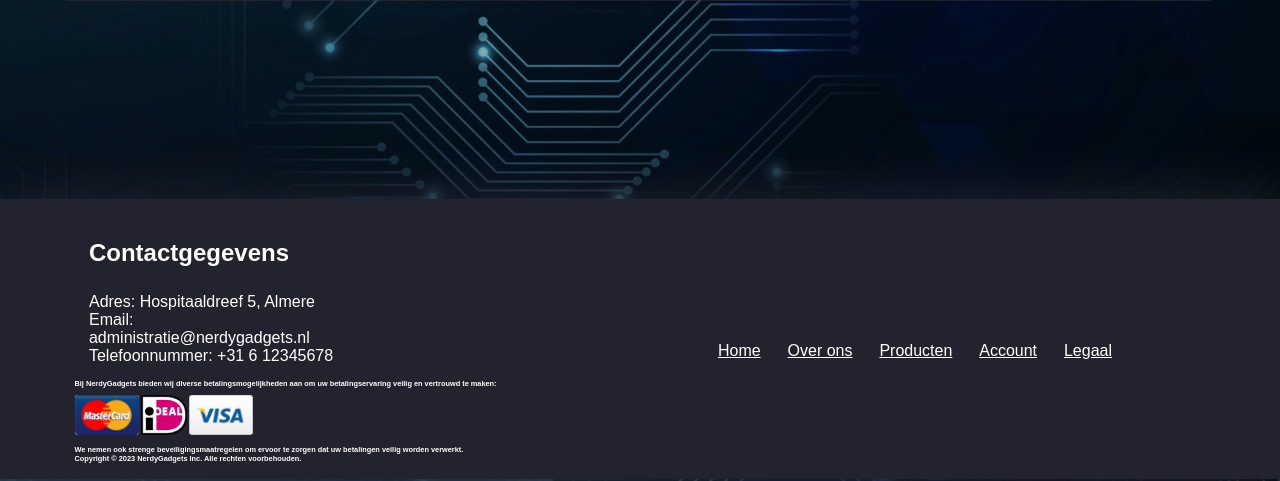
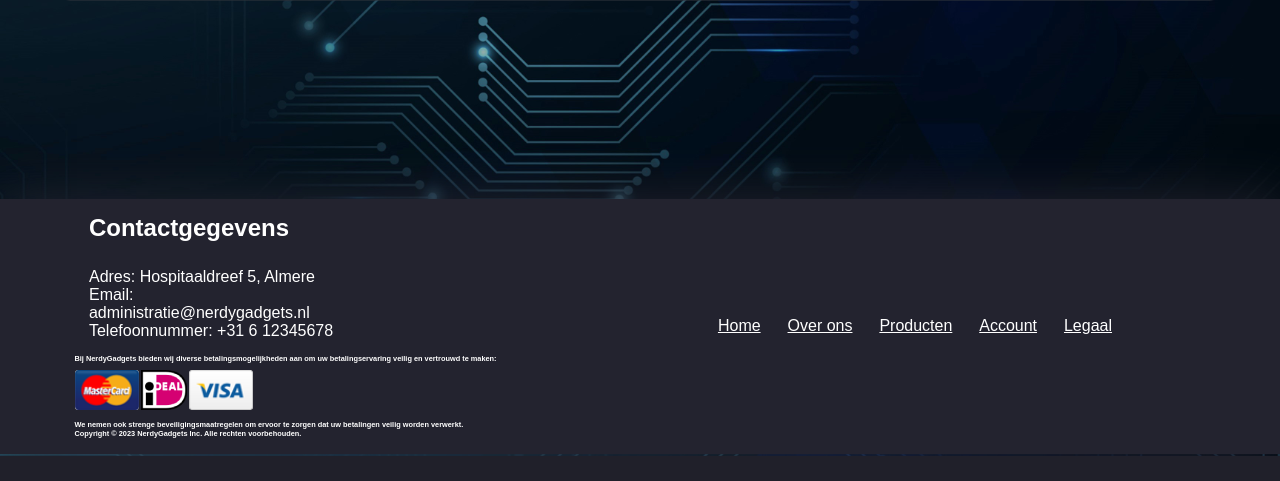
Before and after one commit to wiljanverhoeven/NerdyGadgets, a PHP site: page /index.php in a window 1280 px wide. Shown: the part 2886-3367 px from the top of the page. After the commit the page ends 3342 px from the top, so only its background shows below. Run offline with PHP 8.4, Linux system fonts and the light colour scheme; data that the repository does not hold is empty.

Commit message:
kleine footer aanpassing

```diff
--- a/styling/basic-style.css
+++ b/styling/basic-style.css
@@ -183,7 +183,7 @@ footer {
     font-size: 16px;
     text-align: center;
     padding: 10px 0;
-    padding-top: 80px;
+    padding-top: 55px;
     padding-bottom: 0px;
     position: static;
     box-shadow: 0px 0px 50px #23232F;
```
